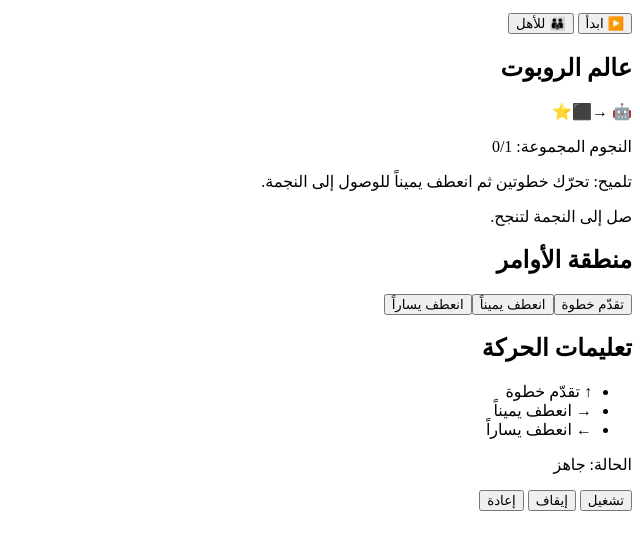
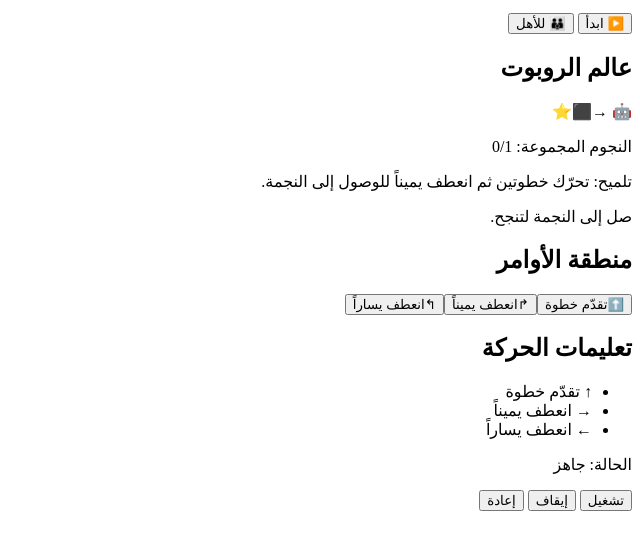
Before and after one commit to wagih93/MiniBot-Studio, a website with bundled scripts: page index.html in a window 1280 px wide. Shown: the part 103-652 px from the top of the page, without its empty margins (640-1280 px from the left). Built offline with nearby package versions, Linux system fonts and the light colour scheme.

Commit message:
feat(US-010): present a child-friendly block toolbox
Co-authored-by: Copilot <223556219+Copilot@users.noreply.github.com>

```diff
--- a/css/app.css
+++ b/css/app.css
@@ -156,6 +156,37 @@ button {
 
 .block-item {
   text-align: start;
+  min-block-size: 56px;
+  display: grid;
+  grid-template-columns: auto 1fr;
+  align-items: center;
+  gap: 10px;
+  font-weight: 600;
+}
+
+.block-item__icon {
+  inline-size: 1.9rem;
+  block-size: 1.9rem;
+  border: 1px solid currentColor;
+  border-radius: 6px;
+  display: inline-grid;
+  place-items: center;
+  font-size: 1rem;
+}
+
+.block-item--moveForward {
+  border-inline-start: 5px solid #2f8c4f;
+  border-style: solid;
+}
+
+.block-item--turnRight {
+  border-inline-start: 5px solid #8a5a00;
+  border-style: dashed;
+}
+
+.block-item--turnLeft {
+  border-inline-start: 5px solid #465fba;
+  border-style: dotted;
 }
 
 .block-item[data-selected="true"] {
--- a/js/i18n/ar.js
+++ b/js/i18n/ar.js
@@ -17,6 +17,11 @@ export const arStrings = {
       moveForward: 'تقدّم خطوة',
       turnRight: 'انعطف يميناً',
       turnLeft: 'انعطف يساراً'
+    },
+    iconsByType: {
+      moveForward: '⬆️',
+      turnRight: '↱',
+      turnLeft: '↰'
     }
   },
   levelMeta: {
--- a/js/robot-lab.js
+++ b/js/robot-lab.js
@@ -280,17 +280,32 @@ function setSelectedBlock(button, blockType) {
   clearSelectedBlocks();
   button.dataset.selected = 'true';
   selectedBlockType = blockType;
+  const selectedLabel = button.dataset.label ?? button.textContent;
   statusElement.dataset.state = 'idle';
-  statusElement.textContent = `${statusByState.blockSelectedPrefix} ${button.textContent}`;
+  statusElement.textContent = `${statusByState.blockSelectedPrefix} ${selectedLabel}`;
 }
 
 function createBlockButton(blockType) {
+  const blockLabel = arStrings.blockArea.labelsByType[blockType] ?? blockType;
+  const blockIcon = arStrings.blockArea.iconsByType?.[blockType] ?? '⬜';
   const button = document.createElement('button');
   button.type = 'button';
   button.id = `block-${blockType}`;
-  button.classList.add('block-item');
-  button.textContent = arStrings.blockArea.labelsByType[blockType] ?? blockType;
+  button.classList.add('block-item', `block-item--${blockType}`);
+  button.dataset.label = blockLabel;
+  button.setAttribute('aria-label', blockLabel);
   button.dataset.selected = 'false';
+
+  const icon = document.createElement('span');
+  icon.classList.add('block-item__icon');
+  icon.setAttribute('aria-hidden', 'true');
+  icon.textContent = blockIcon;
+
+  const label = document.createElement('span');
+  label.classList.add('block-item__label');
+  label.textContent = blockLabel;
+
+  button.append(icon, label);
   button.addEventListener('click', () => {
     setSelectedBlock(button, blockType);
   });
```
Also changed, not shown: tests/e2e/block-toolbox.test.mjs (added, +71 -0 lines).
